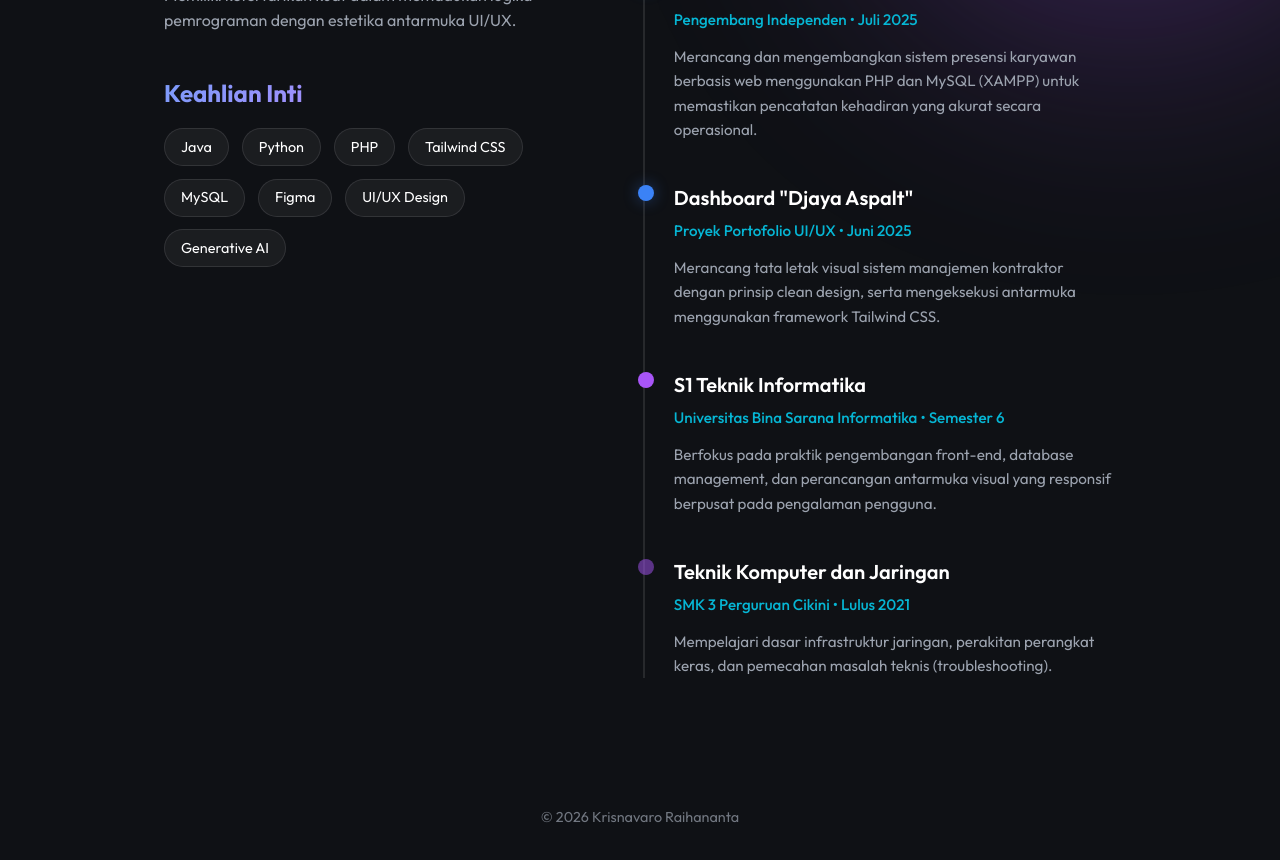
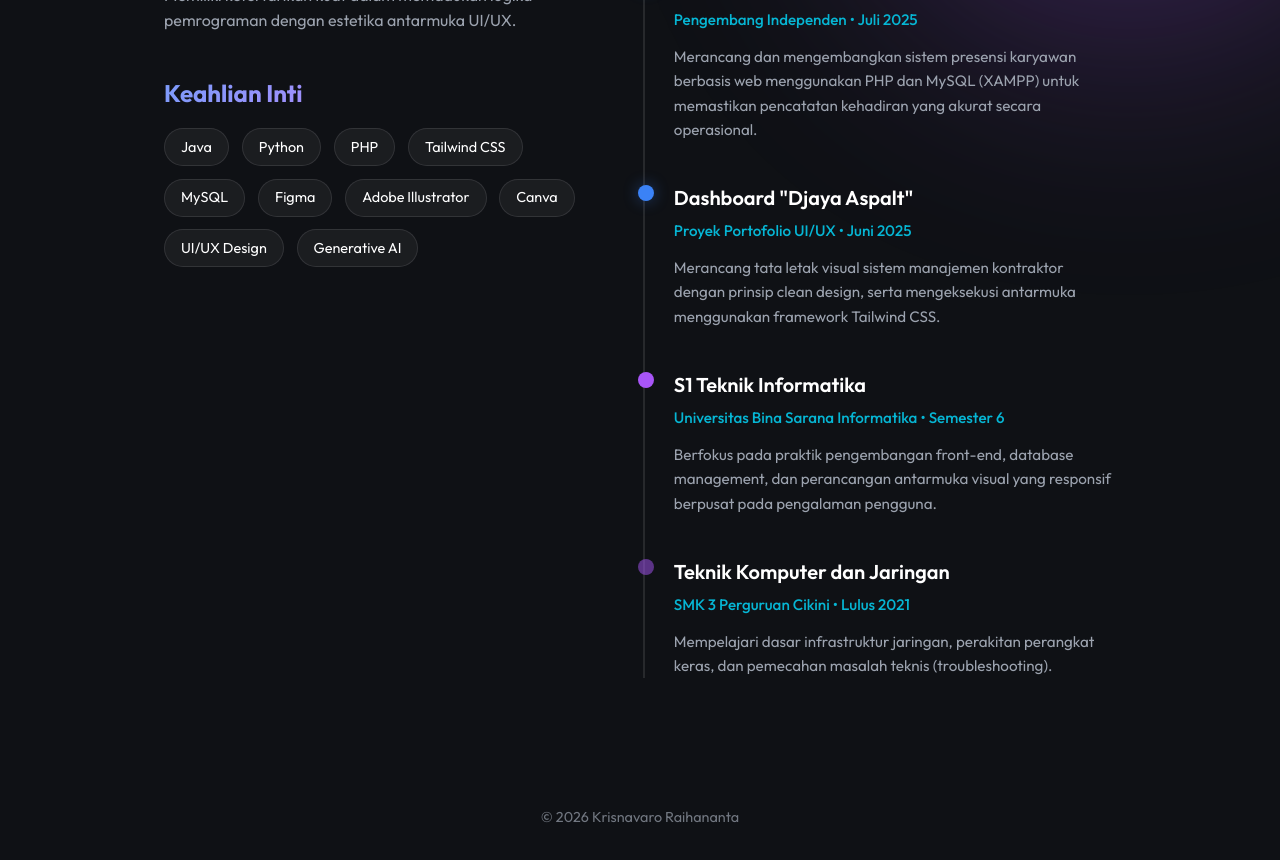
Before and after one commit to Krisnavaro/portofolio-krisna, a Next.js app: page / in a window 1280 px wide. Shown: the part 1000-1860 px from the top of the page. Built offline with nearby package versions, Linux system fonts and the light colour scheme.

Commit message:
Add Adobe Illustrator and Canva to skills list

```diff
--- a/src/app/page.js
+++ b/src/app/page.js
@@ -227,7 +227,7 @@ export default function Home() {
               <div>
                 <h3 className="text-gradient" style={{ fontSize: '1.5rem', marginBottom: '1rem', fontWeight: 700 }}>Keahlian Inti</h3>
                 <div style={{ display: 'flex', flexWrap: 'wrap', gap: '0.8rem' }}>
-                  {['Java', 'Python', 'PHP', 'Tailwind CSS', 'MySQL', 'Figma', 'UI/UX Design', 'Generative AI'].map(skill => (
+                  {['Java', 'Python', 'PHP', 'Tailwind CSS', 'MySQL', 'Figma', 'Adobe Illustrator', 'Canva', 'UI/UX Design', 'Generative AI'].map(skill => (
                     <span key={skill} style={{
                       padding: '0.4rem 1rem',
                       borderRadius: '50px',
```
